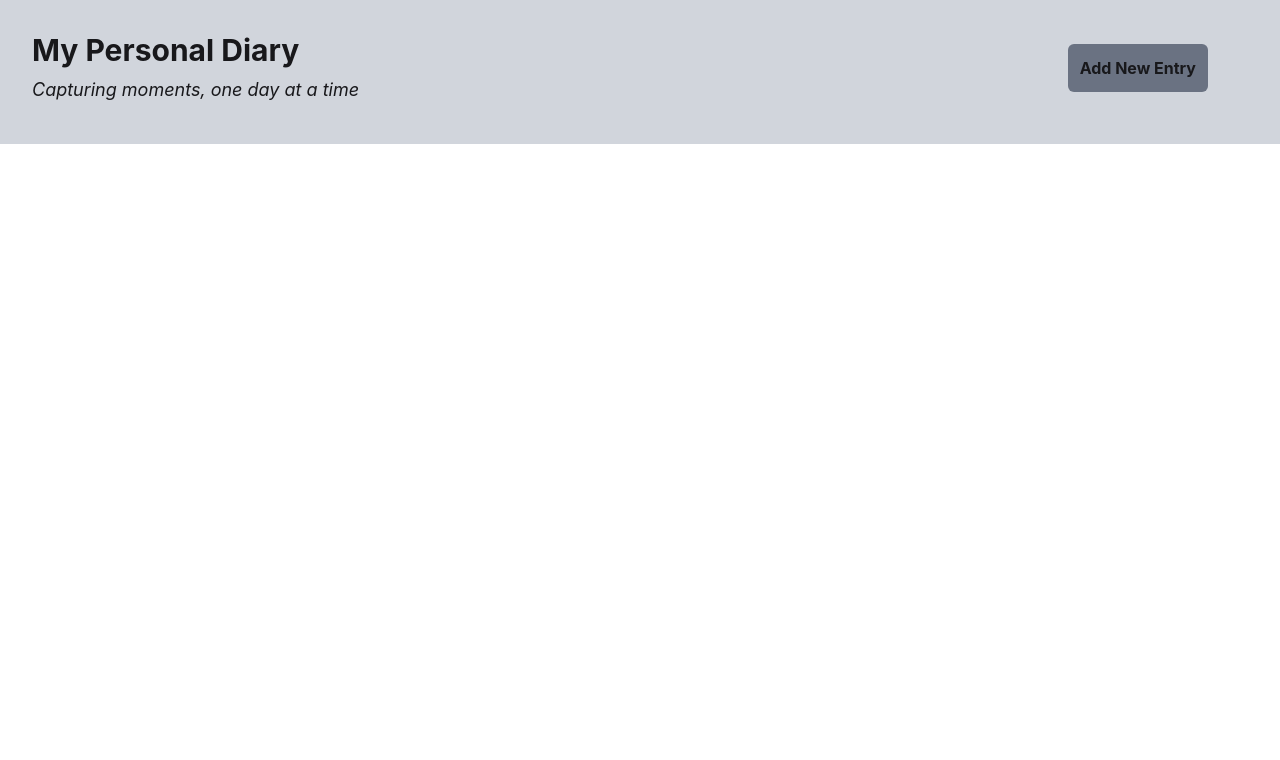
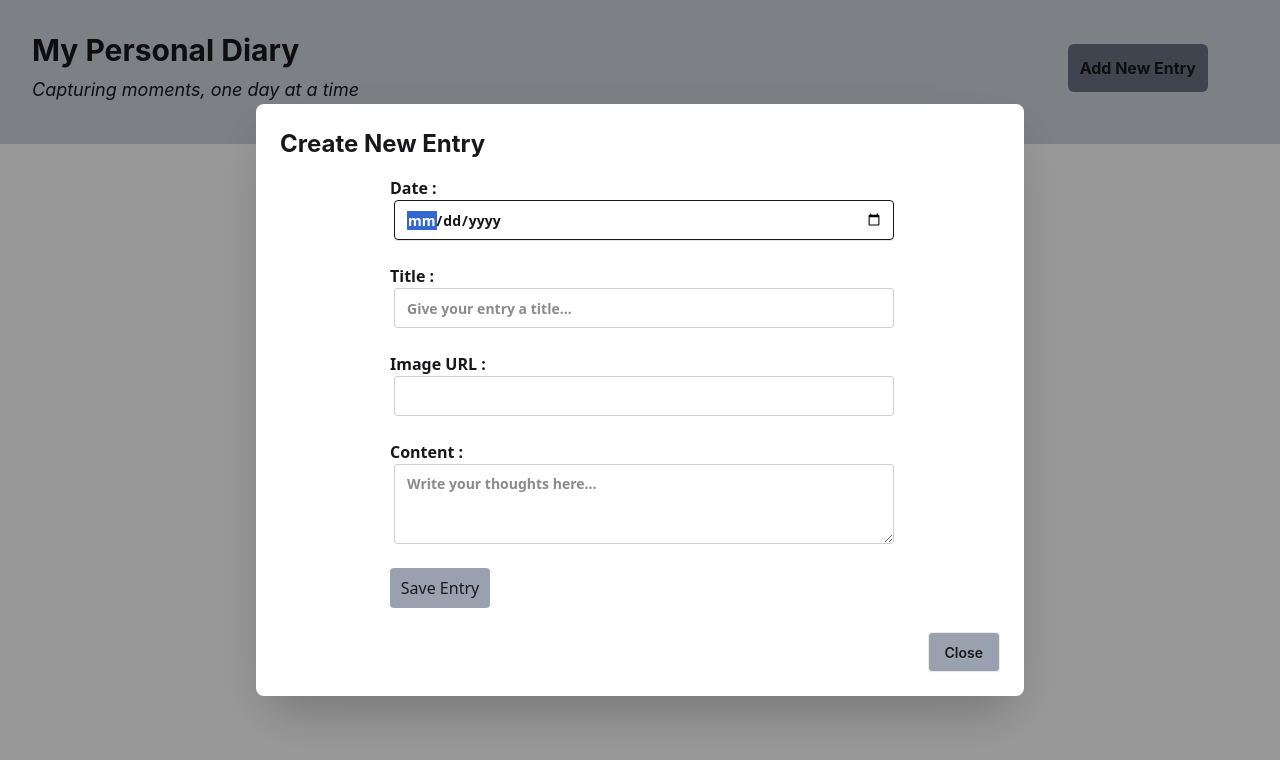
Before and after one commit to riya1997/ReactProject, a React (Vite) app: page / in a window 1280 px wide. Both pictures are taken after a click on the button "Add New Entry". Shown: the top 760 px of the page. Built offline with nearby package versions, Linux system fonts and the light colour scheme.

Commit message:
add entry changes

```diff
--- a/src/App.jsx
+++ b/src/App.jsx
@@ -1,6 +1,11 @@
 import Header from "./components/Header";
+import EntryProvider from "./context/EntryContext";
 const App = () => {
-  return <Header />;
+  return (
+    <EntryProvider>
+      <Header />
+    </EntryProvider>
+  );
 };
 
 export default App;
--- a/src/components/EntryForm.jsx
+++ b/src/components/EntryForm.jsx
@@ -0,0 +1,121 @@
+import { useState } from "react";
+import { useEntry } from "../context/EntryContext";
+
+const initialFormData = {
+  date: "",
+  title: "",
+  imgUrl: "",
+  content: "",
+};
+
+const EntryForm = () => {
+  const { addEntry } = useEntry();
+  const [formData, setFormData] = useState(initialFormData);
+  const [submittedData, setSubmittedData] = useState(null);
+  const [showSuccess, setShowSuccess] = useState(false);
+
+  const handleChange = (event) => {
+    const { name, value } = event.target;
+    setFormData((prev) => ({
+      ...prev,
+      [name]: value,
+    }));
+  };
+
+  const handleSubmit = (e) => {
+    e.preventDefault();
+    try {
+      if (!formData.title) throw new Error("Title should not be blank");
+      if (!formData.date) throw new Error("Date should not be blank");
+      if (!formData.imgUrl) throw new Error("Image Url should not be blank");
+      if (!formData.content) throw new Error("Content should not be blank");
+
+      const entry = {
+        title: formData.title,
+        date: formData.date,
+        imgUrl: formData.imgUrl,
+        content: formData.content,
+      };
+      addEntry(entry);
+      setSubmittedData(formData);
+      setFormData(initialFormData);
+      setShowSuccess(true);
+      setTimeout(() => setShowSuccess(false), 3000);
+    } catch (error) {
+      alert(error);
+    }
+    // setSubmittedData(formData);
+
+    //setDiary((prev) => [...prev, n]);
+  };
+
+  return (
+    <div
+      style={{
+        maxWidth: "500px",
+        margin: "1rem auto",
+        fontFamily: "system-ui, sans-serif",
+      }}
+    >
+      {showSuccess && (
+        <p style={{ color: "green" }}>Dairy entry Successful!!</p>
+      )}
+      <form onSubmit={handleSubmit}>
+        <label className="block text-left font-semibold ">
+          Date :
+          <input
+            type="date"
+            name="date"
+            value={formData.date}
+            onChange={handleChange}
+            className="input input-bordered w-full mx-1 focus:outline-none"
+          />
+        </label>
+        <br />
+        <label className="block text-left font-semibold ">
+          Title :
+          <input
+            type="text"
+            name="title"
+            placeholder="Give your entry a title..."
+            value={formData.title}
+            onChange={handleChange}
+            className="input input-bordered w-full mx-1 focus:outline-none"
+          />
+        </label>
+        <br />
+        <label className="block text-left font-semibold">
+          Image URL :
+          <input
+            type="text"
+            name="imgUrl"
+            value={formData.imgUrl}
+            onChange={handleChange}
+            className="input input-bordered w-full mx-1 focus:outline-none"
+          />
+        </label>
+        <br />
+        <label className="block text-left font-semibold">
+          Content :
+          <textarea
+            type="text"
+            name="content"
+            placeholder="Write your thoughts here..."
+            value={formData.content}
+            onChange={handleChange}
+            className="textarea textarea-bordered w-full mx-1 focus:outline-none"
+          />
+        </label>
+        <br />
+        <button
+          type="submit"
+          className="w-[100px] py-2 bg-gray-400 rounded hover:bg-gray-600"
+        >
+          Save Entry
+        </button>
+      </form>
+    </div>
+  );
+};
+
+export default EntryForm;
--- a/src/components/Header.jsx
+++ b/src/components/Header.jsx
@@ -1,4 +1,9 @@
+// import { Modal } from "flowbite-react";
+import { useState } from "react";
+import EntryForm from "./EntryForm";
+
 const Header = () => {
+  const [openModal, setOpenModal] = useState(false);
   return (
     <div className="bg-gray-300 p-8 flex flex-row justify-between">
       <div>
@@ -8,9 +13,38 @@ const Header = () => {
         </p>
       </div>
       <div>
-        <button className="bg-gray-500 rounded-md mx-10 mt-3 p-3 font-bold">
+        <button
+          className="bg-gray-500 rounded-md mx-10 mt-3 p-3 font-bold"
+          onClick={() => document.getElementById("my_modal_1").showModal()}
+        >
           Add New Entry
         </button>
+        <dialog id="my_modal_1" className="modal">
+          <div className="modal-box max-w-3xl">
+            <h3 className="font-bold text-2xl">Create New Entry</h3>
+            <EntryForm />
+            <div className="modal-action">
+              <form method="dialog">
+                {/* if there is a button in form, it will close the modal */}
+                <button className="btn bg-gray-400 hover:bg-gray-600">
+                  Close
+                </button>
+              </form>
+            </div>
+          </div>
+        </dialog>
+        {/* <Modal show={openModal} onClose={() => setOpenModal(false)}>
+            <ModalHeader>Create New Entry</ModalHeader>
+            <ModalBody>
+              <EntryForm />
+            </ModalBody>
+            <ModalFooter>
+              <Button color="alternative" onClick={() => setOpenModal(false)}>
+                Cancel
+              </Button>
+              <Button onClick={() => setOpenModal(false)}>Save Entry</Button>
+            </ModalFooter>
+          </Modal> */}
       </div>
     </div>
   );
--- /dev/null
+++ b/src/context/EntryContext.jsx
@@ -0,0 +1,23 @@
+import { createContext, useContext, useState } from "react";
+
+const EntryContext = createContext();
+export default function EntryProvider({ children }) {
+  const allEntries = JSON.parse(localStorage.getItem("allentries")) || [];
+  const [entries, setEntries] = useState(allEntries);
+
+  const addEntry = (entry) => {
+    const updatedEntries = [entry, ...entries];
+    localStorage.setItem("allentries", JSON.stringify(updatedEntries));
+    setEntries(JSON.parse(localStorage.getItem("allentries")) || []);
+  };
+
+  return (
+    <EntryContext.Provider value={{ entries, addEntry }}>
+      {children}
+    </EntryContext.Provider>
+  );
+}
+
+export function useEntry() {
+  return useContext(EntryContext);
+}
```
